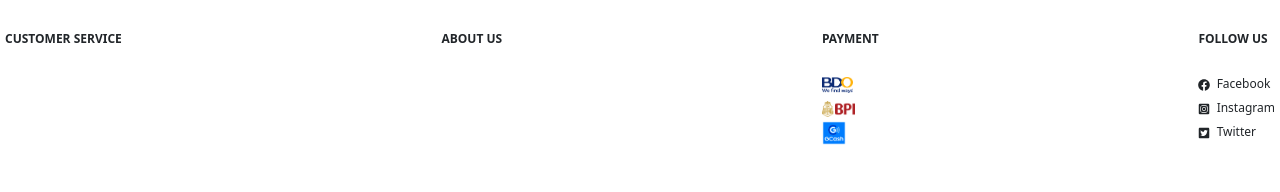
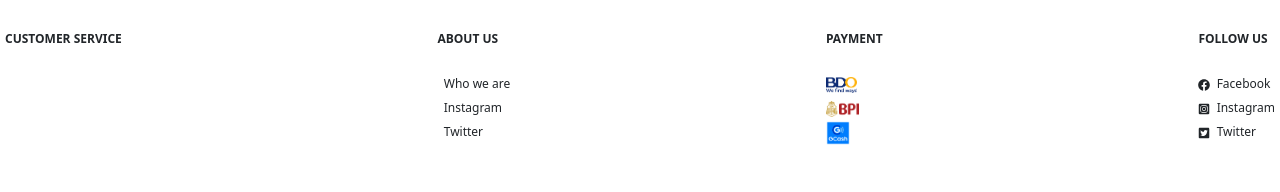
Before and after one commit to RamonSanGabriel/product-website, a React (Vite) app in the folder product-website/: page / in a window 1280 px wide. Shown: the part 137-329 px from the top of the page. Built offline with nearby package versions, Linux system fonts and the light colour scheme.

Commit message:
about us

```diff
--- a/product-website/src/components/Information/About/About.jsx
+++ b/product-website/src/components/Information/About/About.jsx
@@ -1,7 +1,26 @@
+import css from './About.module.css';
+
 const About = () => {
   return (
     <div>
       <h6>About us</h6>
+      <ul>
+        <li className={css.aboutUs}>
+          <span>
+            &nbsp; <p>Who we are</p>
+          </span>
+        </li>
+        <li className={css.aboutUs}>
+          <span>
+            &nbsp; <p>Instagram</p>
+          </span>
+        </li>
+        <li className={css.aboutUs}>
+          <span>
+            &nbsp; <p>Twitter</p>
+          </span>
+        </li>
+      </ul>
     </div>
   );
 };
--- /dev/null
+++ b/product-website/src/components/Information/About/About.module.css
@@ -0,0 +1,13 @@
+span {
+  font-size: 0.75rem;
+}
+.aboutUs {
+  cursor: pointer;
+
+  & p {
+    display: inline;
+  }
+  &:hover p {
+    color: hsl(10, 85%, 55%);
+  }
+}
```
